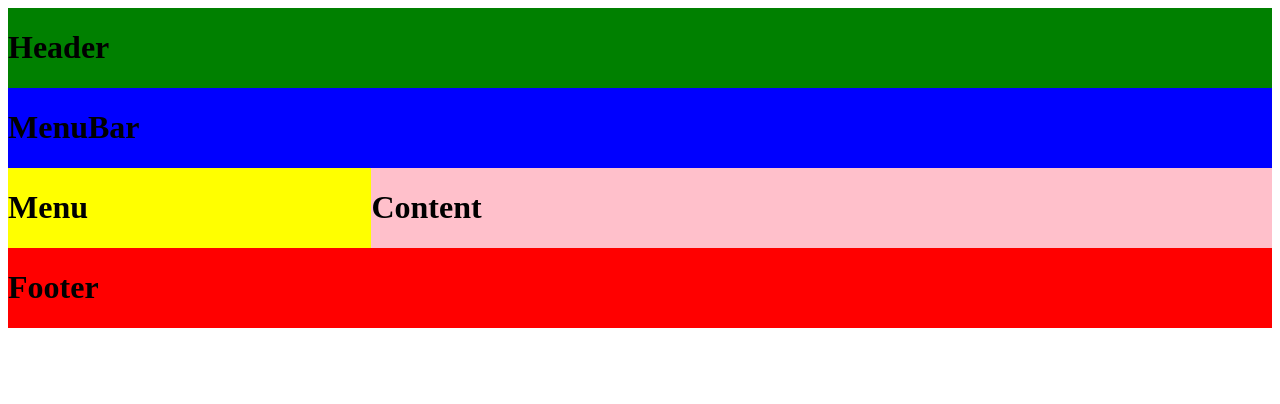
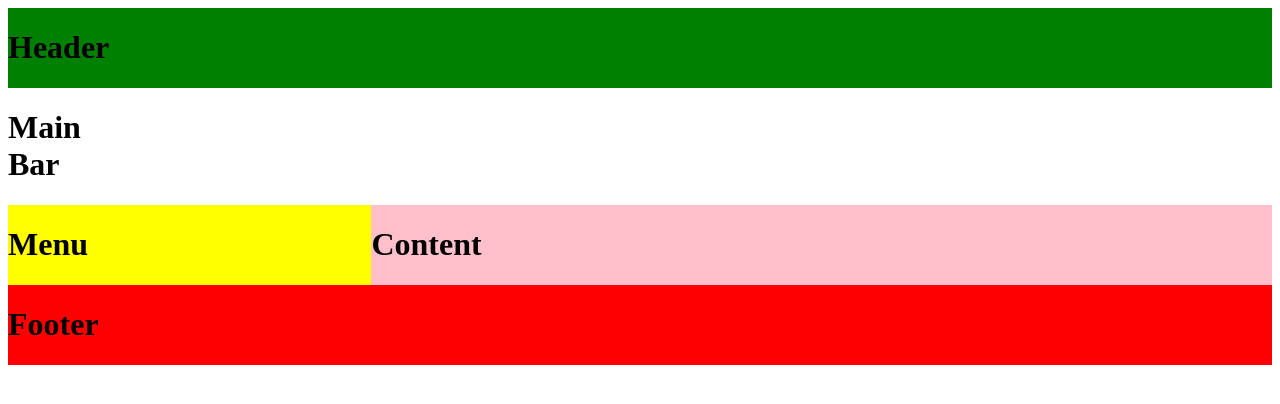
Before and after one commit to yennhi0605/Website-Template, a plain HTML site: page index.html in a window 1280 px wide. Drawn offline with Linux system fonts and the light colour scheme.

Commit message:
Update index.html

```diff
--- a/index.html
+++ b/index.html
@@ -9,8 +9,8 @@
 		<div class="header">
 			<h1>Header</h1>
 		</div>
-		<div class="menuBar">
-			<h1>MenuBar</h1>
+		<div class="mainBar">
+			<h1>Main Bar</h1>
 		</div>
 		<div class="menu">
 			<h1>Menu<h1>
```
